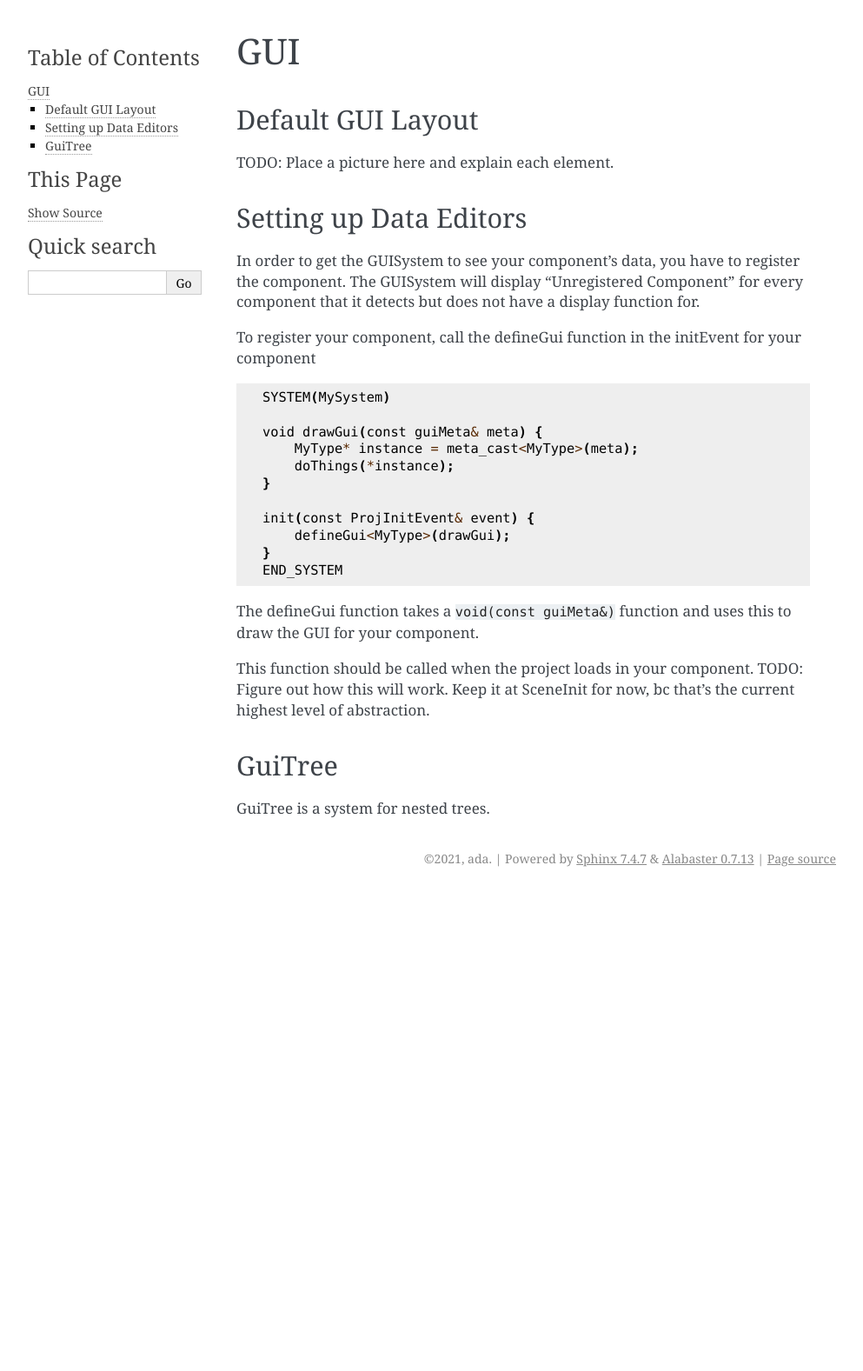
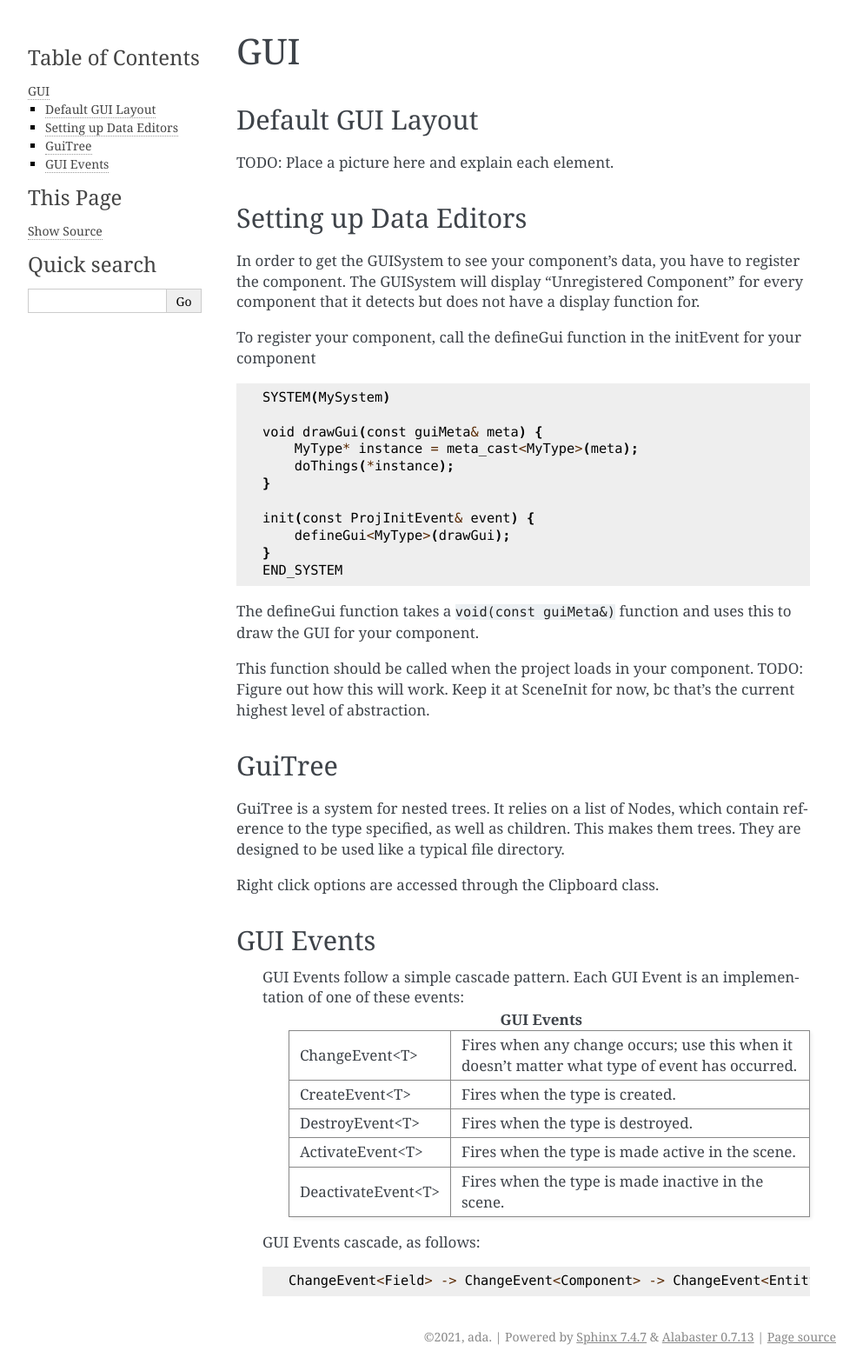
Before and after one commit to ada-x64/sundile, a Sphinx documentation site: the page built from docs/GUI.rst, in a window 1280 px wide. Shown: the whole page at 87% size, without its empty margins (148-1141 px from the left). Built offline with Sphinx 7.4.7, drawn with Linux system fonts in a browser that asks for light colours; before the commit the page ends 1027 px from its top, so only the background shows below that.

Commit message:
update docs

```diff
--- a/docs/GUI.rst
+++ b/docs/GUI.rst
@@ -32,4 +32,29 @@ This function should be called when the project loads in your component. TODO: F
 GuiTree
 ^^^^^^^
 
-GuiTree is a system for nested trees.
+GuiTree is a system for nested trees. It relies on a list of Nodes, which contain reference to the type specified, as well as children. This makes them trees. They are designed to be used like a typical file directory.
+
+Right click options are accessed through the Clipboard class.
+
+GUI Events
+^^^^^^^^^^
+
+  GUI Events follow a simple cascade pattern. Each GUI Event is an implementation of one of these events:
+    .. list-table:: **GUI Events**
+        :widths: 30, 100
+        :header-rows: 0
+
+        * - ChangeEvent<T>
+          - Fires when any change occurs; use this when it doesn't matter what type of event has occurred.
+        * - CreateEvent<T>
+          - Fires when the type is created.
+        * - DestroyEvent<T>
+          - Fires when the type is destroyed.
+        * - ActivateEvent<T>
+          - Fires when the type is made active in the scene.
+        * - DeactivateEvent<T>
+          - Fires when the type is made inactive in the scene.
+
+  GUI Events cascade, as follows::
+
+    ChangeEvent<Field> -> ChangeEvent<Component> -> ChangeEvent<Entity> -> ChangeEvent<Scene> -> ChangeEvent<Project>;
```
Also changed, not shown: docs/Serialization.rst (+20 -2 lines), docs/Events.rst (line endings or trailing spaces), 13 other files.
